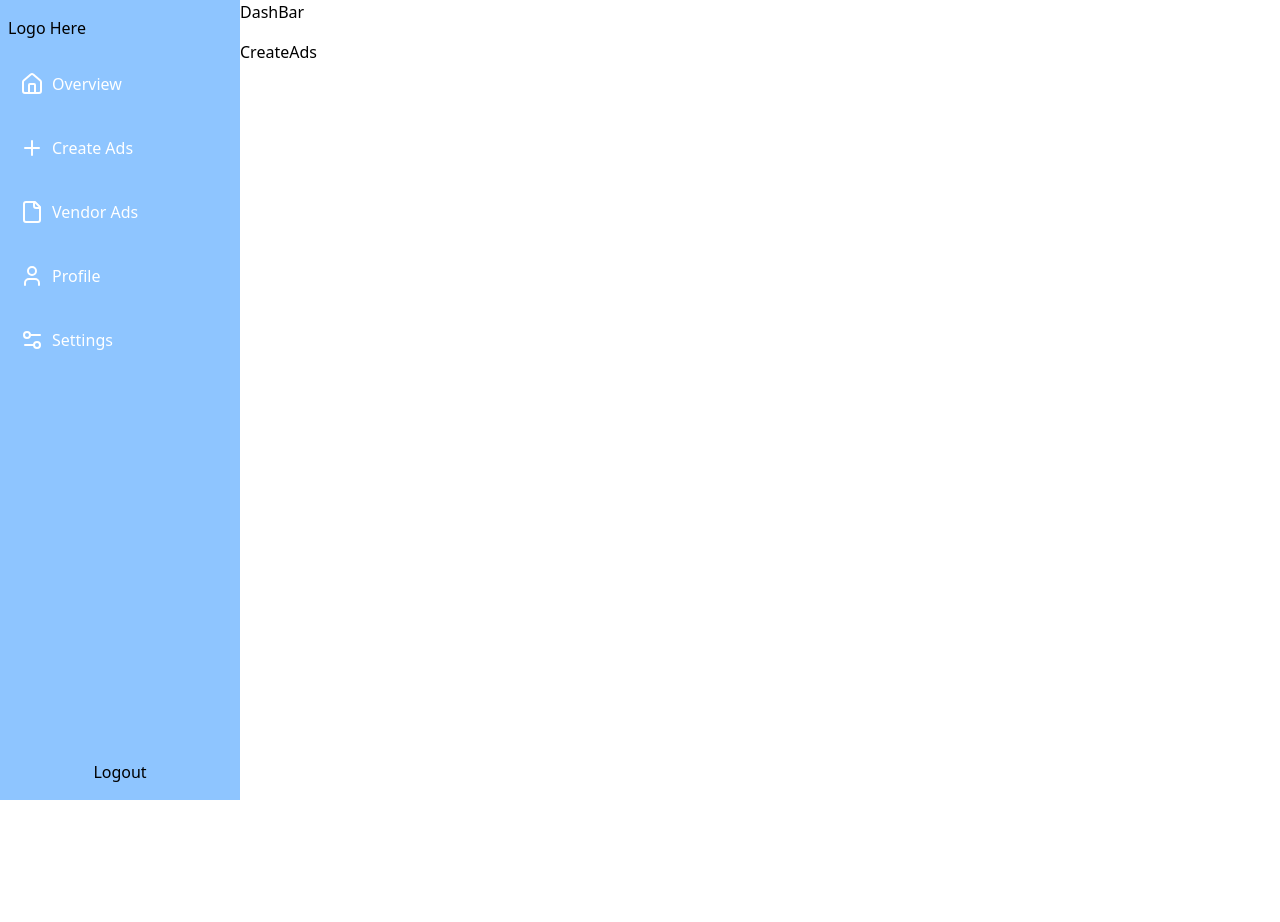
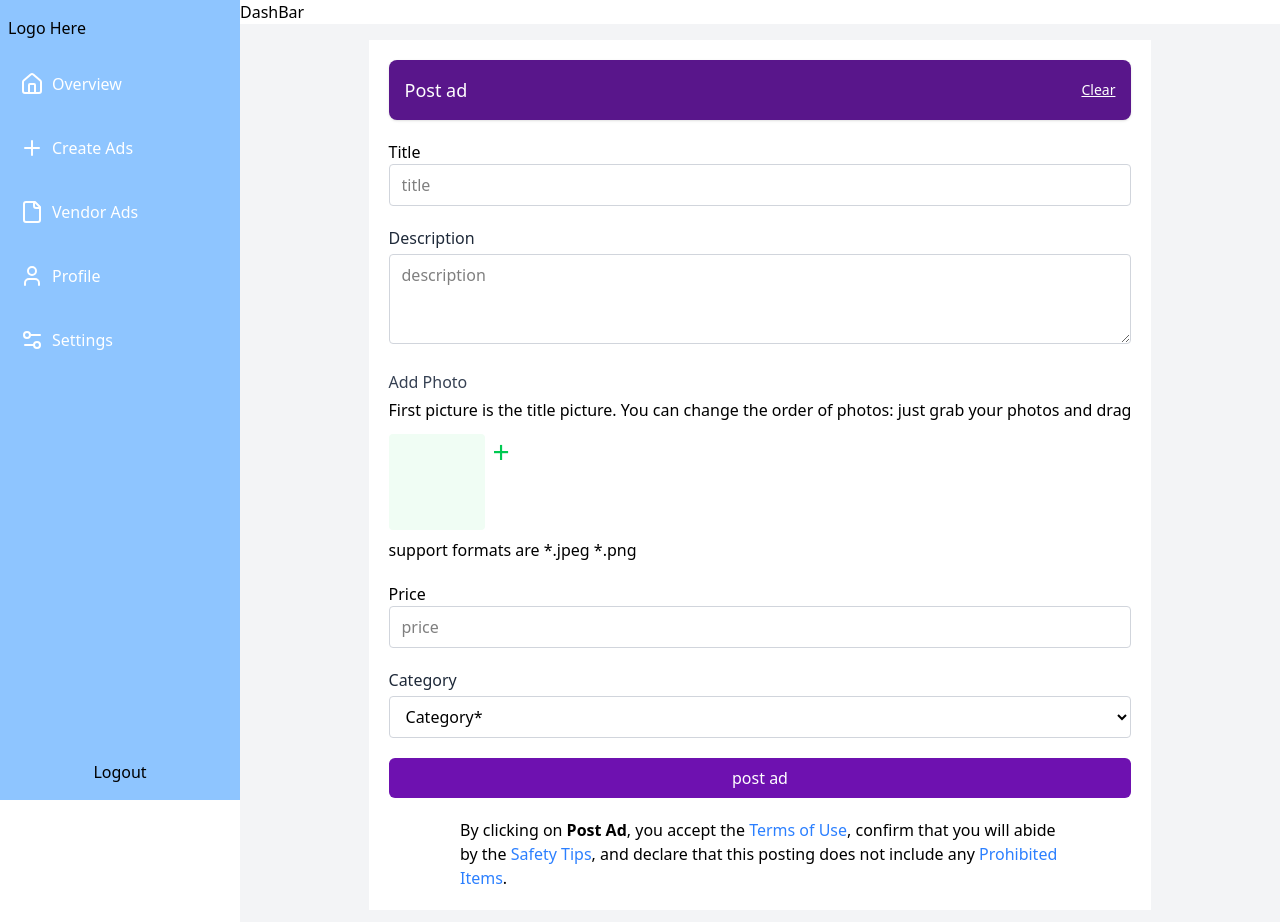
Before and after one commit to jeffery-marfo/Ads-Website, a React (Vite) app: page /dashboard/create-ad in a window 1280 px wide. Shown: the top 922 px of the page. Before the commit the page ends 800 px from the top, so only its background shows below. Built offline with nearby package versions, Linux system fonts and the light colour scheme.

Commit message:
tried adding the pop up for the post add message

```diff
--- a/src/Layouts/DashboardLayout.jsx
+++ b/src/Layouts/DashboardLayout.jsx
@@ -5,9 +5,9 @@ import DashBar from "../components/DashBar";
 
 const DashboardLayout = () => {
   return (
-    <div className="flex flex-row">
+    <div className="">
       <Sidebar />
-      <div className="ml-60  flex flex-col gap-y-4">
+      <div className="ml-60  flex flex-col">
         <DashBar />
         <Outlet />
       </div>
--- a/src/pages/dashboard/CreateAds.jsx
+++ b/src/pages/dashboard/CreateAds.jsx
@@ -1,7 +1,172 @@
 import React from "react";
 
+function PostAdComponent() {
+  const handleSubmit = async () => {
+    try {
+      const response = await fetch('/api/post-ad', {
+        method: 'POST',
+        headers: { 'Content-Type': 'application/json' },
+        body: JSON.stringify({ /* ad data */ })
+      });
+      const data = await response.json();
+
+      if (response.ok) {
+        alert('Advertisement posted successfully!');
+      } else {
+        alert('Error: ' + data.message);
+      }
+    } catch (error) {
+      alert('Something went wrong. Please try again.');
+    }
+  };
+}
+
+
+
+
+
+
+
 const CreateAds = () => {
-  return <div>CreateAds</div>;
+  return (
+    <div>
+       <div className=" bg-gray-100 flex items-center justify-center p-4 m-auto w-full">
+      <div className=" ">
+        <form action="" className="p-5  gap-5 flex-wrap space-y-5 bg-white ">
+          {/* header here */}
+          <div className="w-full max-w-4xl mx-auto p-4 bg-purple-900 rounded-lg shadow-sm flex justify-between items-center">
+            <h1 className="text-lg font-medium  text-white flex-grow">
+              Post ad
+            </h1>
+            <button className="text-white font-medium text-sm underline">Clear</button>
+          </div>
+          {/* title here */}
+          <div>
+            <label htmlFor="title" className="mb-2">
+              Title
+            </label>
+            <input
+              type="title"
+              required
+              placeholder="title"
+              className="w-full border border-gray-300 rounded px-3 py-2 focus:outline-none focus:ring-2 focus:ring-purple-500"
+            />
+          </div>
+          {/* description */}
+          <div>
+            <label
+              htmlFor="description"
+              className="block text-gray-800 font-medium mb-1"
+            >
+              Description
+            </label>
+
+
+            <textarea
+              id="message"
+              name="message"
+              rows="3"
+              placeholder="description"
+              className="w-full border border-gray-300 rounded px-3 py-2 focus:outline-none focus:ring-2 focus:ring-purple-500"
+            ></textarea>
+          </div>
+          {/* photo upload */}
+          <div>
+            <div>
+              <h1 className="text-base font-medium text-gray-700">Add Photo</h1>
+              <p className=" text-black mt-1">
+                First picture is the title picture. You can change the order of
+                photos: just grab your photos and drag
+              </p>
+            </div>
+            {/* image here */}
+            <div className="flex flex-wrap gap-2 mt-3">
+              <label
+                htmlFor="photo upload"
+                className="flex items-center justify-center w-24 h-24 bg-green-50 rounded cursor-pointer hover:bg-green-100"
+              ></label>
+              <span className="text-green-500 text-3xl">+</span>
+              <input
+                type="file"
+                id="photo-upload"
+                accept="image/jpeg,image/png"
+                className="hidden"
+                multiple
+              />
+            </div>
+            <p className=" text-black mt-2">support formats are *.jpeg *.png</p>
+          </div>
+          <div>
+            <label htmlFor="price">Price</label>
+            <input
+              type="price"
+              required
+              placeholder="price"
+              className="w-full border border-gray-300 rounded px-3 py-2 focus:outline-none focus:ring-2 focus:ring-purple-500"
+            />
+          </div>
+          {/* category */}
+          <div>
+            <label
+              htmlFor="category"
+              className="block text-gray-800 font-medium mb-1"
+            >
+              Category
+            </label>
+
+            <select
+              name=""
+              id=""
+              className="w-full border border-gray-300 rounded px-3 py-2 focus:outline-none focus:ring-2 focus:ring-purple-500"
+            >
+              <option value="" className="text-gray-500">
+                Category*
+              </option>
+              <option value="fashion">Fashion</option>
+              <option value="agriculture and food">Agriculture and Food</option>
+              <option value="Babies and kids">Babies and kids</option>
+              <option value="electronics">Electronics</option>
+              <option value="health and beauty">Health and Beauty</option>
+              <option value="jobs">Jobs</option>
+              <option value="pets">Pets</option>
+              <option value="phones and tablet">Phones and Tablet</option>
+              <option value="property">Property</option>
+              <option value="sports,arts and outdoor">
+                Sports, Arts and Outdoor
+              </option>
+              <option value="repair and construction">
+                Repair and Construction
+              </option>
+              <option value="Home,appliances and furniture">
+                Home,Appliances and Furniture
+              </option>
+              <option value="seeking working Cvs"> Seeking Working CVs</option>
+              <option value="other">Other</option>
+            </select>
+          </div>
+          {/* next button */}
+          <div>
+            <button className="w-full bg-purple-800 text-white py-2 px-4 rounded-md hover:bg-purple-700 focus:outline-none focus:ring-2 focus:ring-purple-500 focus:ring-offset-2">
+              post ad
+            </button>
+          </div>
+
+          <div className="w-[600px] flex items-center justify-center m-auto">
+          <p>
+            By clicking on <strong>Post Ad</strong>, you accept the
+            <a href="#" className="text-blue-500"> Terms of Use</a>, confirm that you will abide by the
+            <a href="#" className="text-blue-500"> Safety Tips</a>, and declare that this posting does not include any
+            <a href="#" className="text-blue-500"> Prohibited Items</a>.
+          </p>
+          </div>
+        </form>
+      </div>
+    </div>
+
+
+    </div>
+  )
+  ;
 };
 
 export default CreateAds;
```
